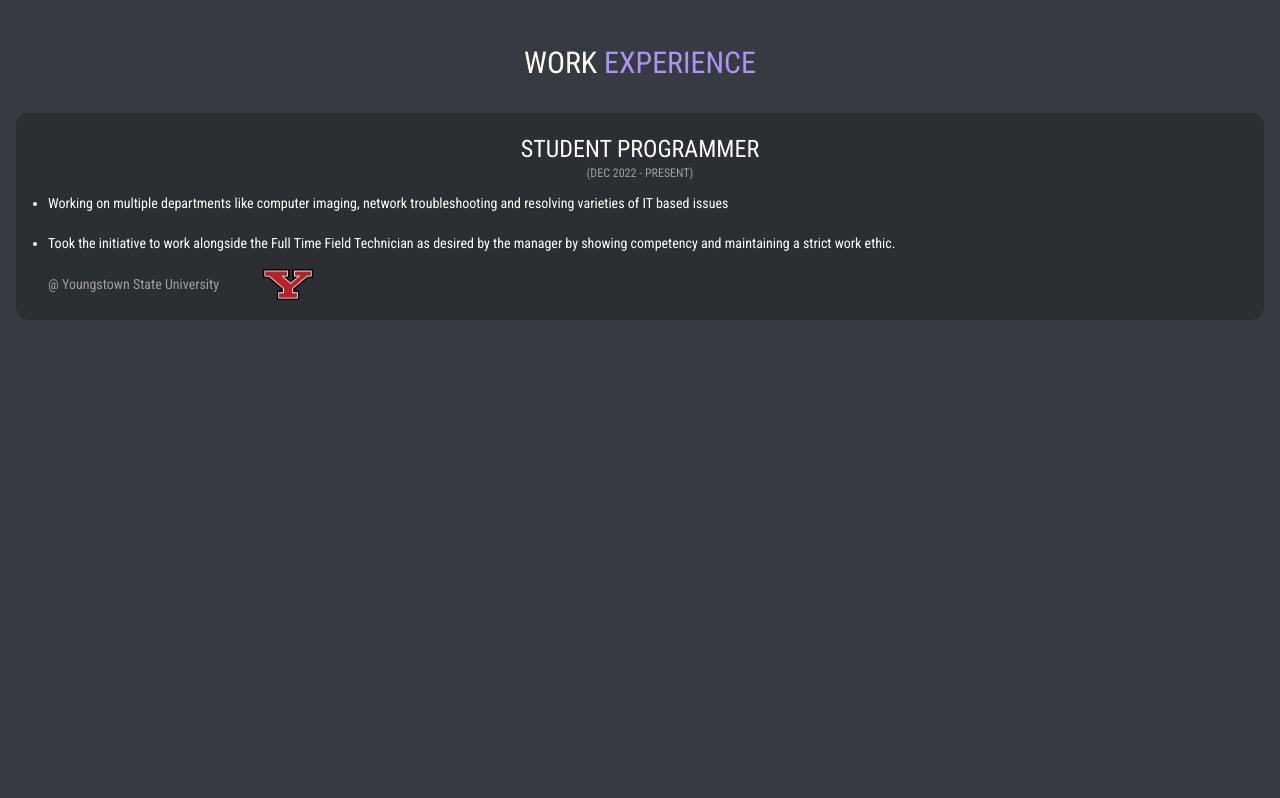
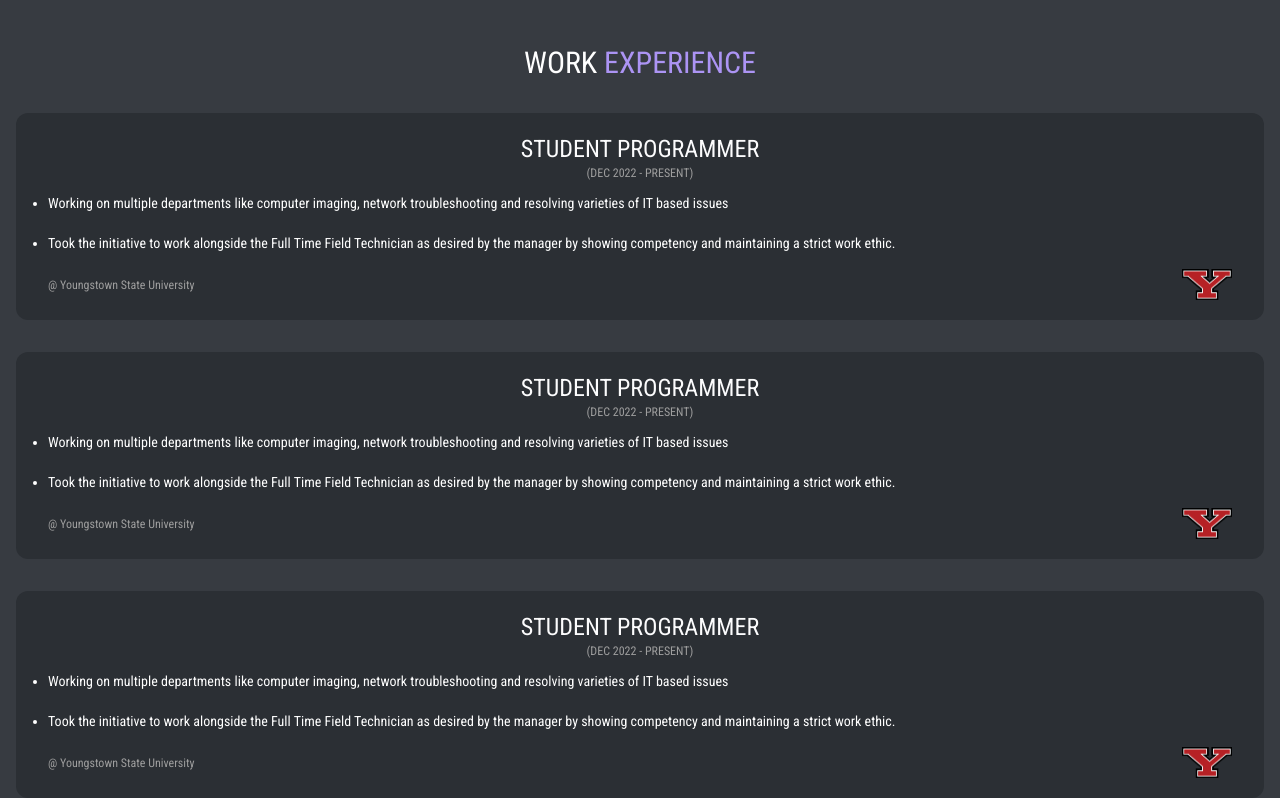
Before and after one commit to aaryanDhakal22/website, a website: page index.html in a window 1280 px wide. Shown: the part 1273-2071 px from the top of the page. Before the commit the page ends 1593 px from the top, so only its background shows below. Drawn offline with nearby package versions, Linux system fonts and the light colour scheme.

Commit message:
Fixed size and layout of logo

```diff
--- a/index.html
+++ b/index.html
@@ -53,13 +53,41 @@
         <div class="bg-bsecondary rounded-xl px-8 py-5">
             <div class="text-center text-2xl  text-kwhite " id="title"> STUDENT PROGRAMMER </div>
             <div class="text-fsecondary text-center text-xs">(DEC 2022 - PRESENT)</div>
-            <ul class="mt-3 text-sm list-disc" >
+            <ul class="mt-3 text-sm list-disc  text-justify" >
               <li class="">Working on multiple departments like computer imaging, network troubleshooting and resolving varieties of IT based issues</li><br>
               <li class="">Took the initiative to work alongside the Full Time Field Technician as desired by the manager by showing competency and maintaining a strict work ethic.</li>
             </ul>
-            <div class="mt-4">
-              <span class="text-fsecondary text-sm">@ Youngstown State University</span>
-              <img class="inline ml-10 " src="images/ysulogo.png" width="50px" alt="ysulogo">
+            <div class="mt-4 flex justify-between">
+              <span class="text-fsecondary text-xs mt-2">@ Youngstown State University</span>
+              <img class="inline" src="images/ysulogo.png" width="50px" alt="ysulogo">
+            </div>
+        </div>
+      </div>
+      <div class="px-4 mt-8 ">
+        <div class="bg-bsecondary rounded-xl px-8 py-5">
+            <div class="text-center text-2xl  text-kwhite " id="title"> STUDENT PROGRAMMER </div>
+            <div class="text-fsecondary text-center text-xs">(DEC 2022 - PRESENT)</div>
+            <ul class="mt-3 text-sm list-disc  text-justify" >
+              <li class="">Working on multiple departments like computer imaging, network troubleshooting and resolving varieties of IT based issues</li><br>
+              <li class="">Took the initiative to work alongside the Full Time Field Technician as desired by the manager by showing competency and maintaining a strict work ethic.</li>
+            </ul>
+            <div class="mt-4 flex justify-between">
+              <span class="text-fsecondary text-xs mt-2">@ Youngstown State University</span>
+              <img class="inline" src="images/ysulogo.png" width="50px" alt="ysulogo">
+            </div>
+        </div>
+      </div>
+      <div class="px-4 mt-8 ">
+        <div class="bg-bsecondary rounded-xl px-8 py-5">
+            <div class="text-center text-2xl  text-kwhite " id="title"> STUDENT PROGRAMMER </div>
+            <div class="text-fsecondary text-center text-xs">(DEC 2022 - PRESENT)</div>
+            <ul class="mt-3 text-sm list-disc  text-justify" >
+              <li class="">Working on multiple departments like computer imaging, network troubleshooting and resolving varieties of IT based issues</li><br>
+              <li class="">Took the initiative to work alongside the Full Time Field Technician as desired by the manager by showing competency and maintaining a strict work ethic.</li>
+            </ul>
+            <div class="mt-4 flex justify-between">
+              <span class="text-fsecondary text-xs mt-2">@ Youngstown State University</span>
+              <img class="inline" src="images/ysulogo.png" width="50px" alt="ysulogo">
             </div>
         </div>
       </div>
```
Also changed, not shown: dist/output.css.
